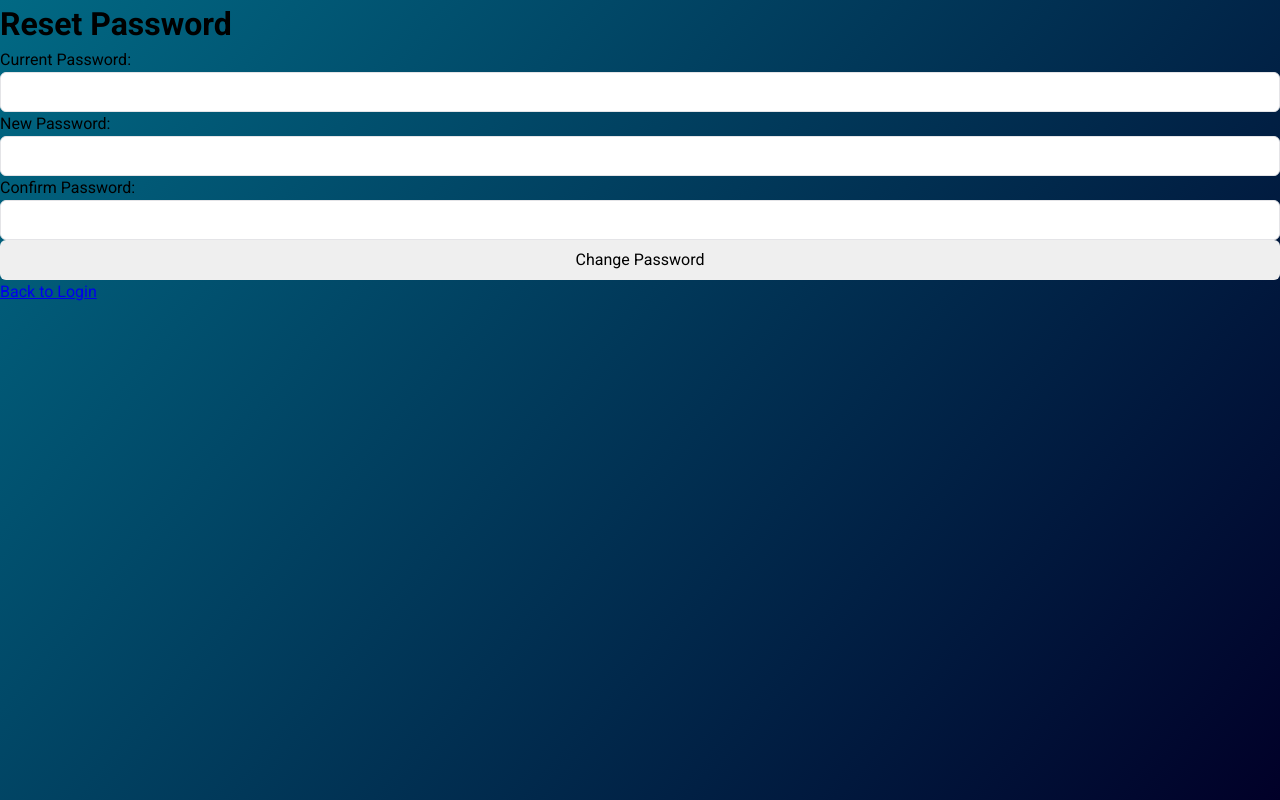
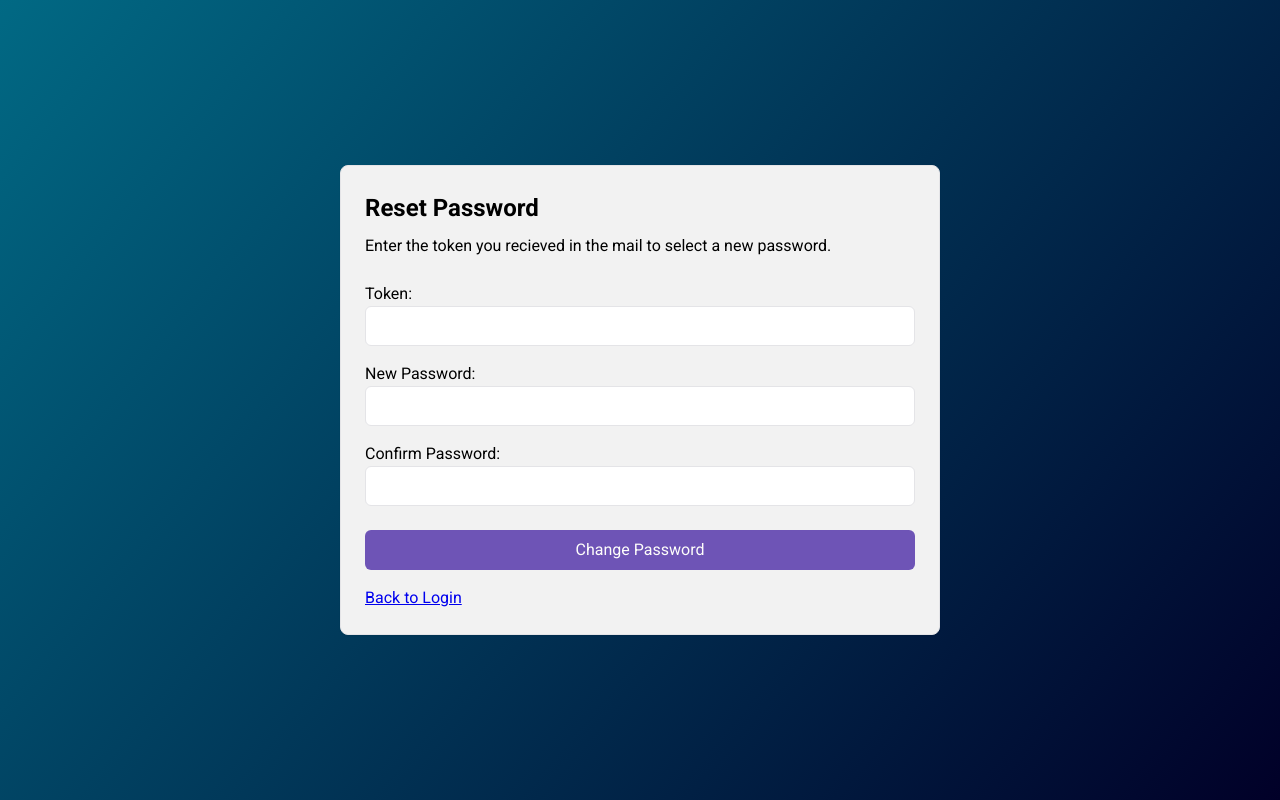
Before and after one commit to Ofir7909/computerSecurityProject, a Django app: page /reset-password/ in a window 1280 px wide. Run offline with Django 5.2, Linux system fonts and the light colour scheme.

Commit message:
reset password page

```diff
--- a/website/forms.py
+++ b/website/forms.py
@@ -19,11 +19,11 @@ class ForgotPasswordForm(forms.Form):
 
 
 class ResetPasswordForm(forms.Form):
-    current_password = forms.CharField(
-        label="Current Password",
+    token = forms.CharField(
+        label="Token",
         required=True,
         max_length=128,
-        widget=forms.PasswordInput(),
+        widget=forms.TextInput(),
     )
     new_password = forms.CharField(
         label="New Password",
--- a/website/models.py
+++ b/website/models.py
@@ -28,6 +28,9 @@ class Token(models.Model):
         related_name="tokens",  # This is optional but useful for reverse querying
     )
 
+    def is_valid(self) -> bool:
+        return self.expires_at >= timezone.now()
+
     @staticmethod
     def generate_random_sha1_token(length=16):
         return hashlib.sha1(secrets.token_bytes(length)).hexdigest()
--- a/website/templates/reset_password.html
+++ b/website/templates/reset_password.html
@@ -1,26 +1,35 @@
 {% extends "base.html" %}
 
-{% block title %}Reset password page{% endblock %}
+{% block title %}
+    Reset Password
+{% endblock title %}
 
 {% block content %}
-<h1>Reset Password</h1>
-
-{% if error %}
-    <p style="color: red;">{{ error }}</p>
-{% endif %}
-
-{% if success %}
-    <p style="color: green;">{{ success }}</p>
-{% endif %}
-
-<form action="." method="post">
-    {% csrf_token %}
-    {{ form }}
-    <button type="submit">Change Password</button>
-</form>
-
-<p>
-    <a href="/login">Back to Login</a>
-</p>
-
-{% endblock %}
+    <div class="flex-1 flex-center">
+        <form action="{% url 'reset_password' %}"
+              method="post"
+              class="card card-lg">
+            {% csrf_token %}
+            <div class="card-header flex-col gap-2">
+                <h2>Reset Password</h2>
+                <p>Enter the token you recieved in the mail to select a new password.</p>
+            </div>
+            <div class="card-content flex-col gap-4">
+                {{ form.non_field_errors }}
+                {% for field in form %}
+                    <div class="form-field">
+                        {{ field.errors }}
+                        {{ field.label_tag }} {{ field }}
+                        {% if field.help_text %}<p class="help">{{ field.help_text|safe }}</p>{% endif %}
+                    </div>
+                {% endfor %}
+            </div>
+            <div class="card-footer flex-col gap-4">
+                <input type="submit" class="btn-primary" value="Change Password">
+                <div>
+                    <a href="{% url 'login' %}">Back to Login</a>
+                </div>
+            </div>
+        </form>
+    </div>
+{% endblock content %}
--- a/website/views.py
+++ b/website/views.py
@@ -109,26 +109,35 @@ def reset_password(request):
         form = ResetPasswordForm(request.POST)
 
         if form.is_valid():
-            current_password = form.cleaned_data["current_password"]
+            token = form.cleaned_data["token"]
             new_password = form.cleaned_data["new_password"]
             confirm_password = form.cleaned_data["confirm_password"]
 
             if new_password != confirm_password:
-                return render(
-                    request,
-                    "reset_password.html",
-                    {
-                        "form": form,
-                        "error": "New password and confirmation do not match.",
-                    },
+                form.add_error("confirm_password", "Passwords do not match.")
+                return render(request, "reset_password.html", {"form": form})
+            try:
+                token_obj = Token.objects.get(token=token)
+            except Token.DoesNotExist:
+                form.add_error("token", "Unknown token.")
+                return render(request, "reset_password.html", {"form": form})
+
+            if not token_obj.is_valid():
+                form.add_error("token", "This token is expired")
+                return render(request, "reset_password.html", {"form": form})
+
+            password_validation_error = (
+                settings.PASSWORD_REQUIERMENTS.is_password_valid(
+                    form.data["new_password"]
                 )
-
-            return render(
-                request,
-                "reset_password.html",
-                {"form": form, "success": "Password reset successful!"},
             )
-
+            if password_validation_error:
+                form.add_error("new_password", password_validation_error)
+                return render(request, "reset_password.html", {"form": form})
+            else:
+                token_obj.user.set_password(new_password)
+                token_obj.user.save()
+                return redirect("login")
         else:
             return render(
                 request,
```
